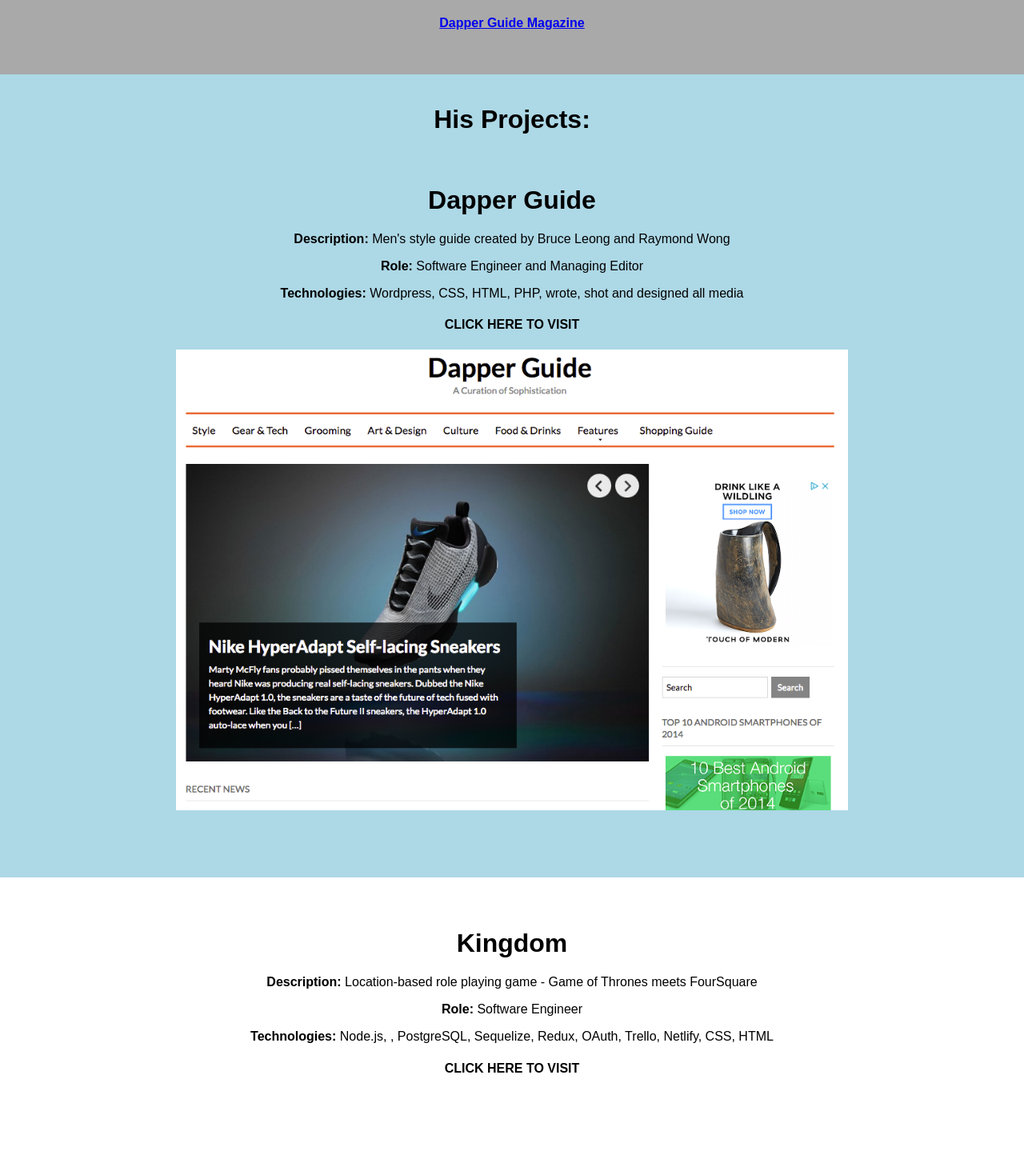
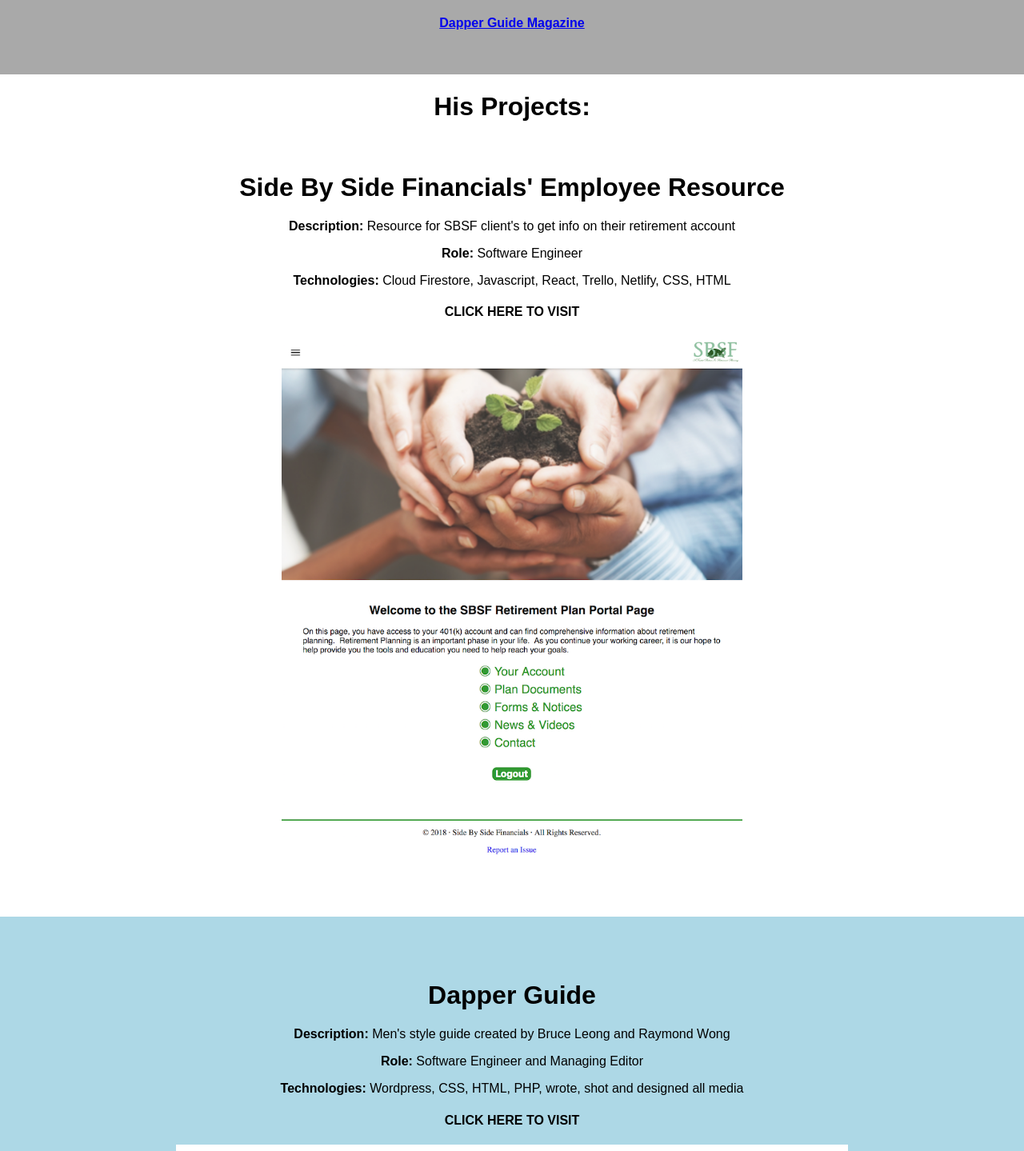
Before and after one commit to bruceleong/portfolio-site, a React (Create React App) app: page / in a window 1280 px wide. Shown: the part 1265-2704 px from the top of the page at 80% size. Built offline with nearby package versions, Linux system fonts and the light colour scheme; grey boxes are pictures that could not be loaded.

Commit message:
added sbsf

```diff
--- a/src/App.js
+++ b/src/App.js
@@ -7,6 +7,7 @@
 import github from './images/GitHub_Logo.png'
 import k1 from './images/kingdom-1.png'
 import k2 from './images/kingdom-2.png'
+import sbsf from './images/sbsf.png'
 
 class App extends Component {
   constructor(props) {
@@ -49,8 +50,23 @@
           <a target="_blank" rel="noopener noreferrer" href="https://dapperguide.com"><h4>Dapper Guide Magazine</h4></a>
           <br />
         </div>
+        <div className="whitePage">
+        <h1>His Projects: </h1>
+
+          <a target="_blank" rel="noopener noreferrer" href="http://sbsf.herokuapp.com/" style={{ textDecoration: 'none' }}>
+            <div className="textContent">
+              <h1>Side By Side Financials' Employee Resource</h1>
+              <p><b>Description:</b> Resource for SBSF client's to get info on their retirement account</p>
+              <p><b>Role:</b> Software Engineer</p>
+              <p><b>Technologies:</b> Cloud Firestore, Javascript, React, Trello, Netlify, CSS, HTML</p>
+              <h4>CLICK HERE TO VISIT</h4>
+              <div style={{ display: 'flex', justifyContent: 'center', flexDirection: 'row' }}>
+                <img style={{ 'height': '50%', 'width': '50%' }} src={sbsf} />
+              </div>
+            </div>
+          </a>
+        </div>
         <div className="bluePage">
-          <h1>His Projects: </h1>
           <a target="_blank" rel="noopener noreferrer" href="http://www.dapperguide.com/" style={{ textDecoration: 'none' }}>
             <div className="textContent">
               <h1>Dapper Guide</h1>
@@ -68,7 +84,7 @@
               <h1>Kingdom</h1>
               <p><b>Description:</b> Location-based role playing game - Game of Thrones meets FourSquare</p>
               <p><b>Role:</b> Software Engineer</p>
-              <p><b>Technologies:</b> Node.js, , PostgreSQL, Sequelize, Redux, OAuth, Trello, Netlify, CSS, HTML</p>
+              <p><b>Technologies:</b> Node.js, PostgreSQL, Sequelize, Redux, OAuth, Trello, Netlify, CSS, HTML</p>
               <h4>CLICK HERE TO VISIT</h4>
               <iframe width="336" height="200" src="https://www.youtube.com/embed/FovQ4xsrMyY" frameborder="0" allow="autoplay; encrypted-media" allowfullscreen></iframe>
               <div style={{ display: 'flex', justifyContent: 'center', flexDirection: 'row' }}>
```
Also changed, not shown: src/images/sbsf.png (added).
